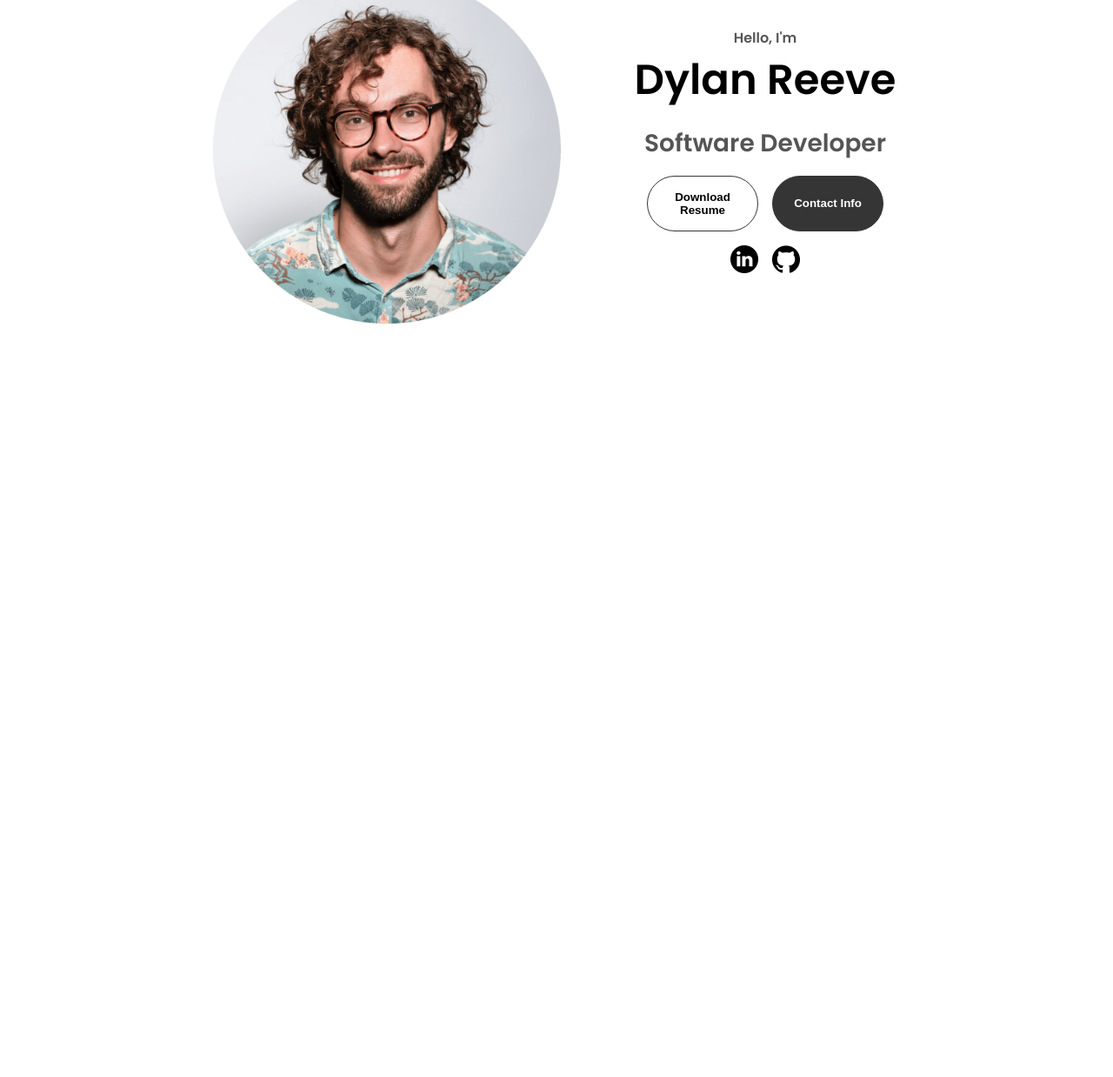
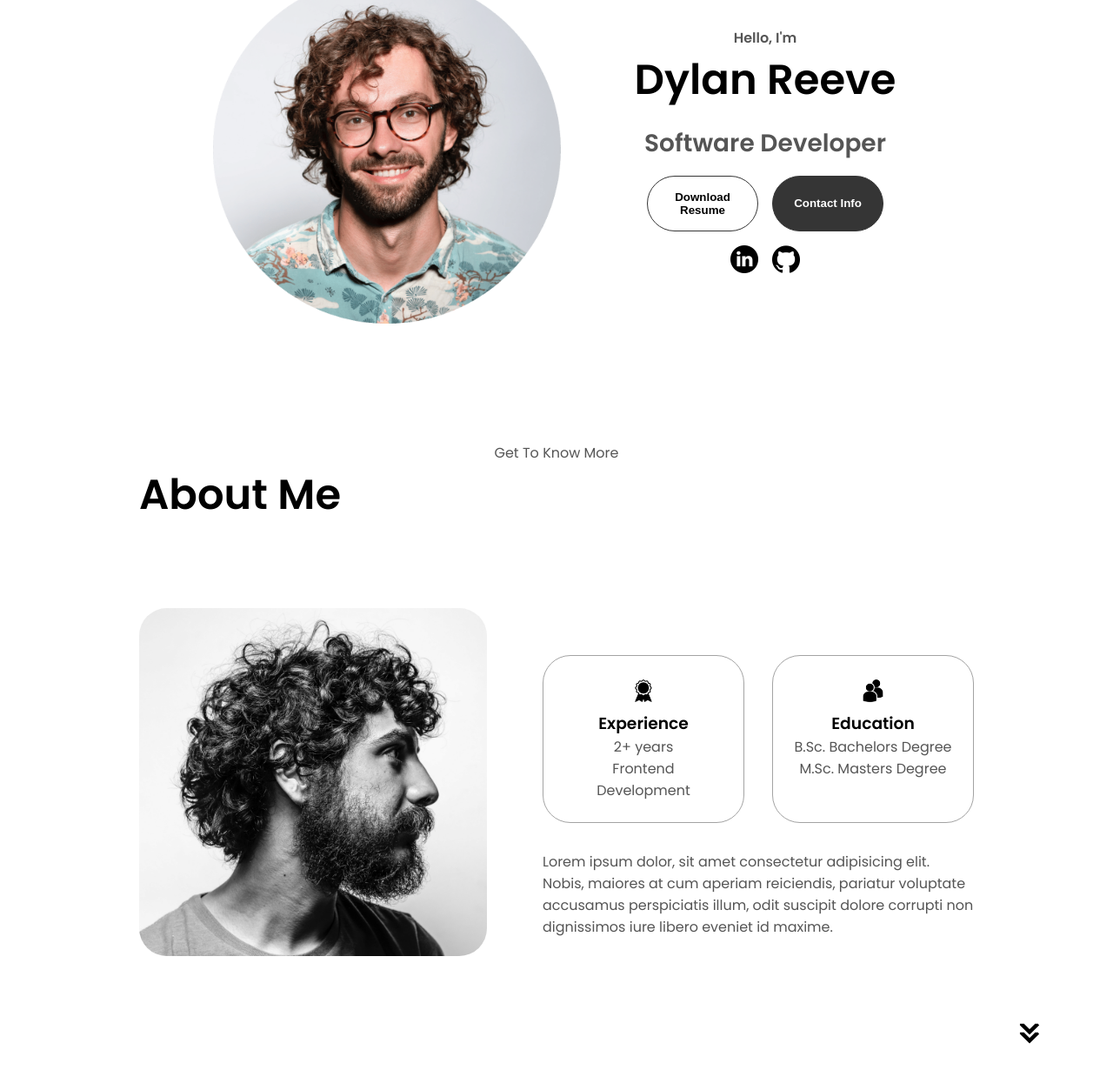
Before and after one commit to ReevesyD/html-css-js-portfolio-website, a plain HTML site: page index.html in a window 1280 px wide. Shown: the part 300-1538 px from the top of the page at 87% size. Before the commit the page ends 800 px from the top, so only its background shows below. Drawn offline with Linux system fonts and the light colour scheme.

Commit message:
Added About Me Section
Added Experience and Education as well as filler text

```diff
--- a/index.html
+++ b/index.html
@@ -64,6 +64,43 @@
             </div>
         </div>
     </section>
+    <section id="about">
+        <p class="section__text__p1">Get To Know More</p>
+        <h1 class="title">About Me</h1>
+        <div class="section-container">
+            <div class="section__pic-container">
+                <img src="./assets/about-pic.png"
+                alt="Profile Picture"
+                class="about-pic">
+            </div>
+            <div class="about-details-container">
+                <div class="about-containers">
+                    <div class="details-container">
+                        <img src="./assets/experience.png"
+                        alt="Experience Icon"
+                        class="icon">
+                        <h3>Experience</h3>
+                        <p>2+ years <br>Frontend Development</p>
+                    </div>
+                    <div class="details-container">
+                        <img src="./assets/education.png"
+                        alt="Education Icon"
+                        class="icon">
+                        <h3>Education</h3>
+                        <p>B.Sc. Bachelors Degree <br>M.Sc. Masters Degree</p>
+                    </div>
+                </div>
+                <div class="text-container">
+                    <p>Lorem ipsum dolor, sit amet consectetur adipisicing elit. Nobis, maiores at cum aperiam reiciendis, pariatur voluptate accusamus perspiciatis illum, odit suscipit dolore corrupti non dignissimos iure libero eveniet id maxime.</p>
+                </div>
+            </div>
+        </div>
+        <img src="./assets/arrow.png"
+        alt="Arrow Icon"
+        class="icon arrow"
+        onclick="location.href='./#experience'">
+    </section>
+
     <script src="script.js"></script>
 </body>
 </html>
--- a/style.css
+++ b/style.css
@@ -260,3 +260,55 @@ section {
 .btn-container {
     gap: 1rem;
 }
+
+/* ABOUT SECTION */
+#about {
+    position: relative;
+}
+
+.about-containers {
+    gap: 2rem;
+    margin-bottom: 2rem;
+    margin-top: 2rem;
+}
+
+.about-details-container {
+    justify-content: center;
+    flex-direction: column;
+}
+
+.about-containers,
+.about-details-container {
+    display: flex;
+}
+
+.about-pic {
+    border-radius: 2rem;
+}
+
+.arrow {
+    position: absolute;
+    right: -5rem;
+    bottom: 2.5rem;
+}
+
+.details-container {
+    padding: 1.5rem;
+    flex: 1;
+    background: white;
+    border-radius: 2rem;
+    border: rgb(53, 53, 53) 0.1rem solid;
+    border-color: rgb(163, 163, 163);
+    text-align: center;
+}
+
+.section-container {
+    gap: 4rem;
+    height: 80%;
+}
+
+.section__pic-container {
+    height: 400px;
+    width: 400px;
+    margin: auto 0;
+}
```
